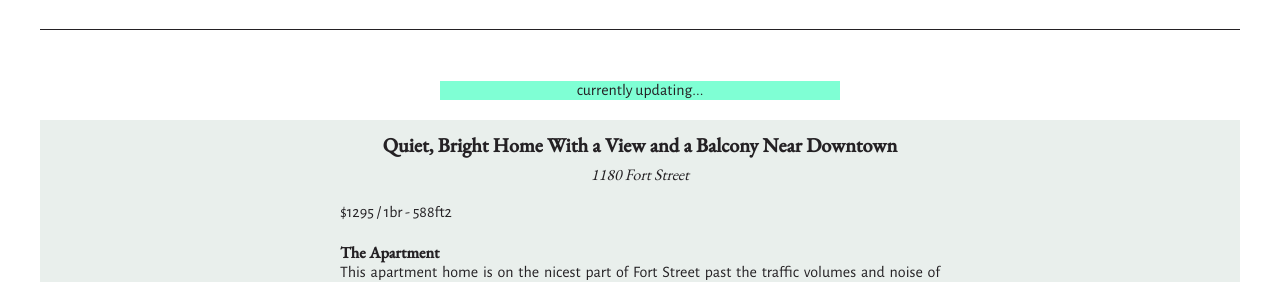
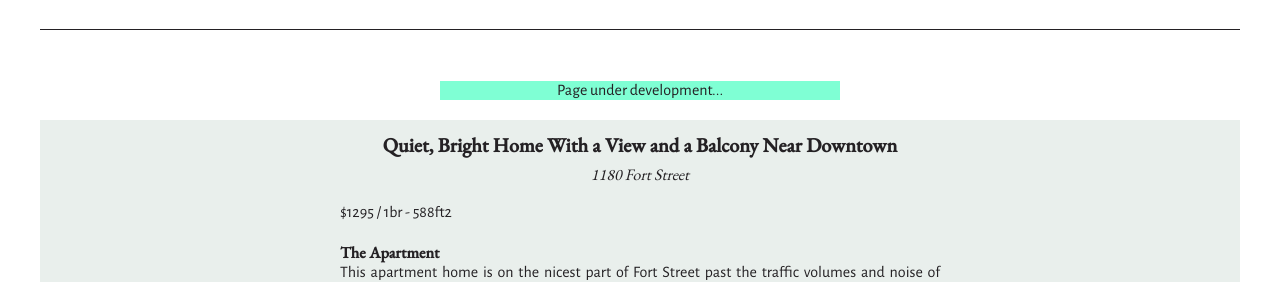
Before and after one commit to RF604/lantern2020, a Jekyll site: the page built from victoria-listings.html, in a window 1280 px wide and 900 px high. Shown: the part 184-466 px from the top of the window. Built offline with Jekyll 4.4.1, drawn with Linux system fonts in a browser that asks for light colours.

Commit message:
periodic commit

```diff
--- a/listings.html
+++ b/listings.html
@@ -9,7 +9,7 @@ header-class: project-header
 
   <h1 class="project-name">{{ page.title }}</h1>
 
-  <p style="background-color: aquamarine; max-width: 400px; margin: 0 auto;">currently updating...</p>
+  <p style="background-color: aquamarine; max-width: 400px; margin: 0 auto;">Page under development...</p>
 
   <div class="listings-list">
 
--- a/victoria-listings.html
+++ b/victoria-listings.html
@@ -9,7 +9,7 @@ header-class: project-header
 
   <h1 class="project-name">{{ page.title }}</h1>
 
-  <p style="background-color: aquamarine; max-width: 400px; margin: 0 auto;">currently updating...</p>
+  <p style="background-color: aquamarine; max-width: 400px; margin: 0 auto;">Page under development...</p>
 
   <div class="listings-list">
 
```
